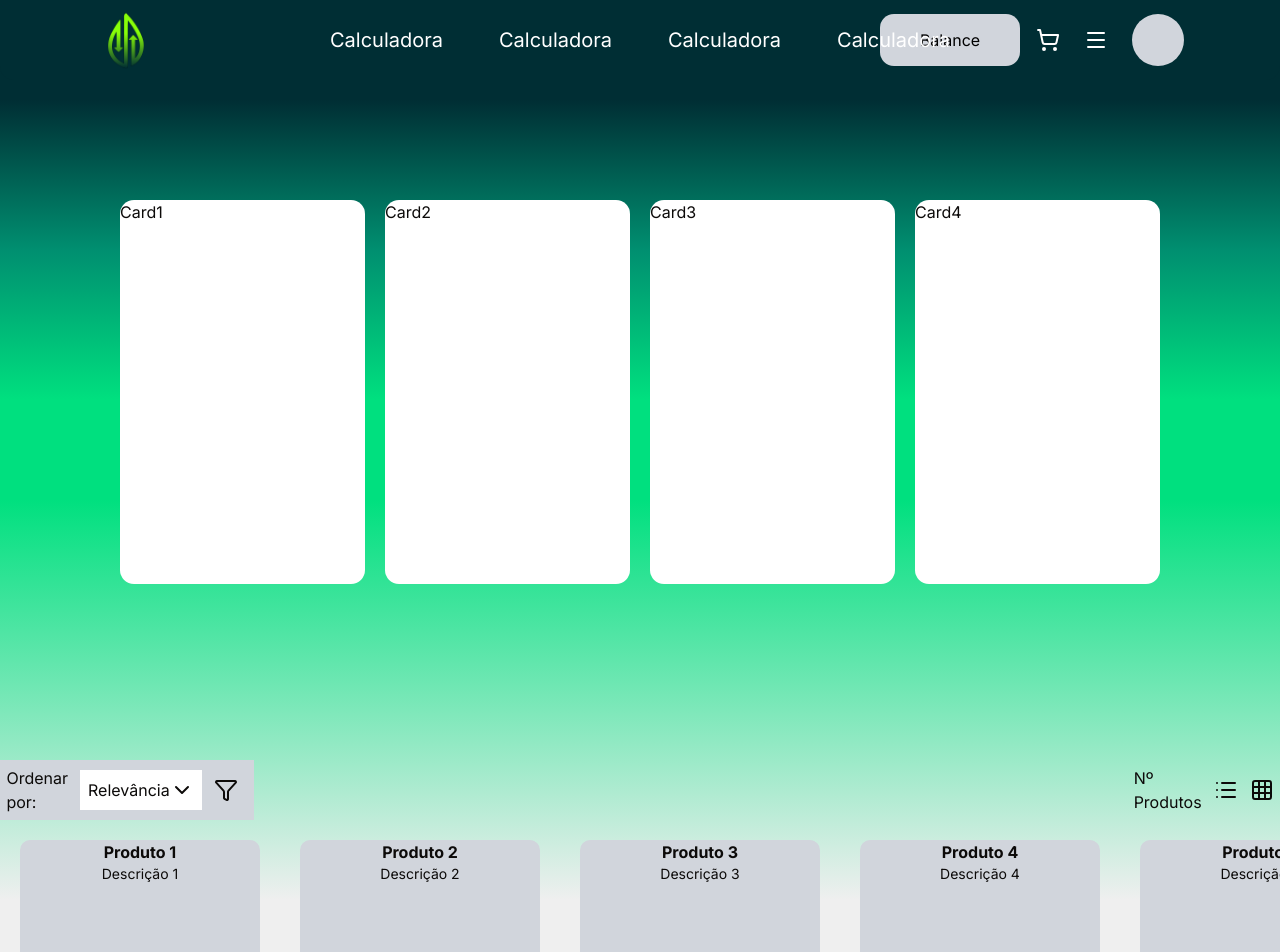
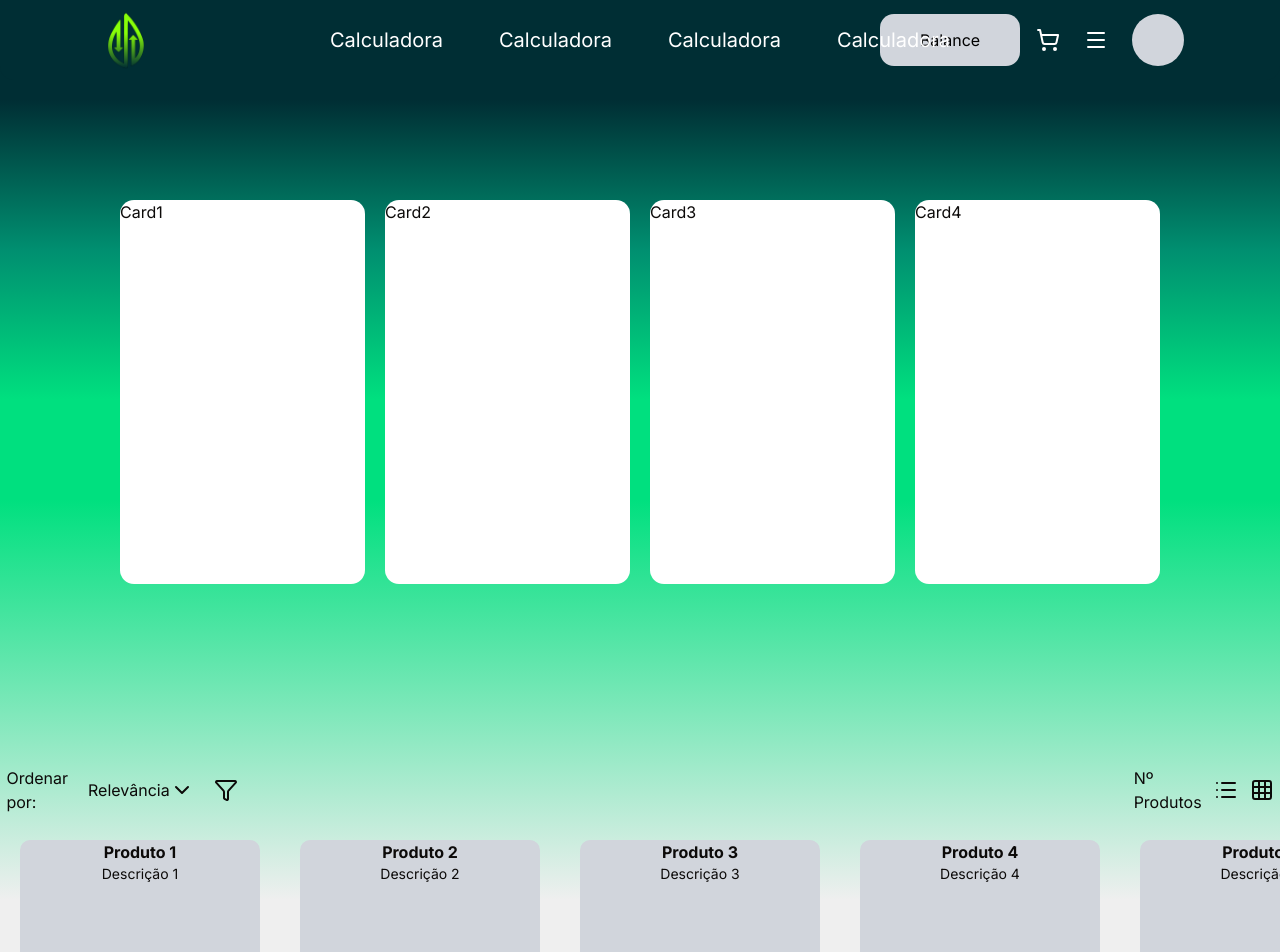
Before and after one commit to andreLucao/deploy-es, a Next.js app in the folder client/: page /marketplace in a window 1280 px wide. Shown: the top 952 px of the page. Built offline with nearby package versions, Linux system fonts and the light colour scheme.

Commit message:
update Filtro

```diff
--- a/client/src/components/marketplace/Filtro.tsx
+++ b/client/src/components/marketplace/Filtro.tsx
@@ -6,9 +6,9 @@ import { List } from 'lucide-react';
 export default function Filtro() {
     return (
         <div className="flex h-15 justify-center items-center gap-216">
-            <div className="flex items-center bg-gray-300 h-full gap-3 p-4">
+            <div className="flex items-center h-full gap-3 p-4">
                 <p>Ordenar por:</p>
-                <button className="flex bg-white p-2 cursor-pointer">
+                <button className="flex p-2 cursor-pointer">
                     <p>Relevância</p>
                     <ChevronDownIcon />
                 </button>
```
